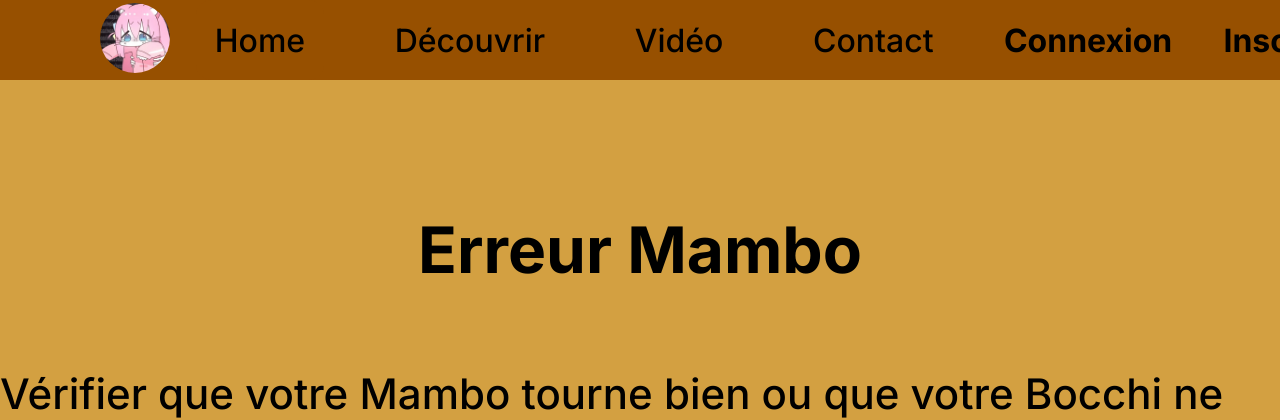
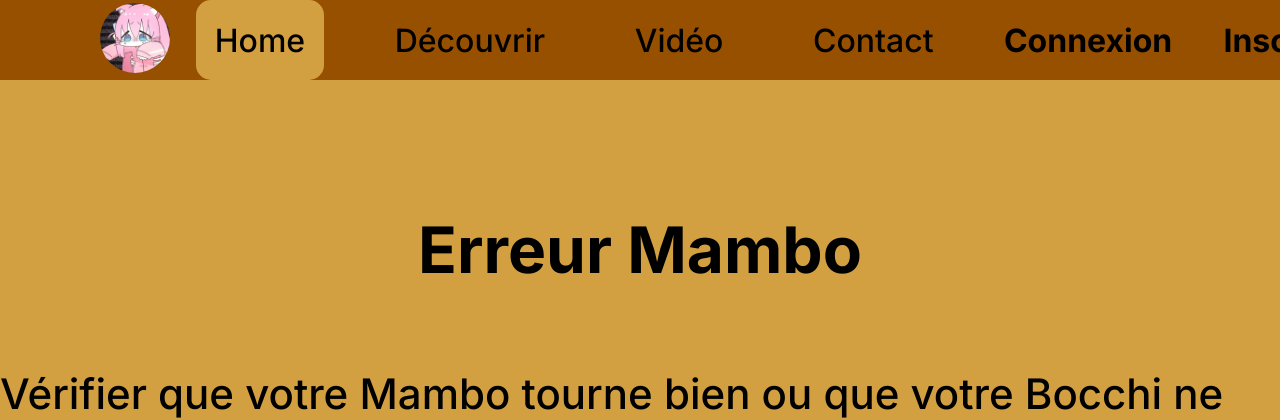
Before and after one commit to PokMonOOO/site-carte, a PHP site: page /erreur.html in a window 1280 px wide, with the pointer over the restyled element. Shown: the top 420 px of the page. Run offline with PHP 8.4, Linux system fonts and the light colour scheme; some web fonts are replaced.

Commit message:
mini error

```diff
--- a/style.css
+++ b/style.css
@@ -66,7 +66,7 @@ transform: scale(15) translate(20%, 40%)
     font-weight: 500;
 }
 .home:hover, .discover:hover, .video:hover, .contact:hover, .connexion:hover, .Inscription:hover {
-    background-color: var(--headerColor);
+    background-color: var(--BG);
     border-radius: 15px;
     cursor: pointer;
 }
```
